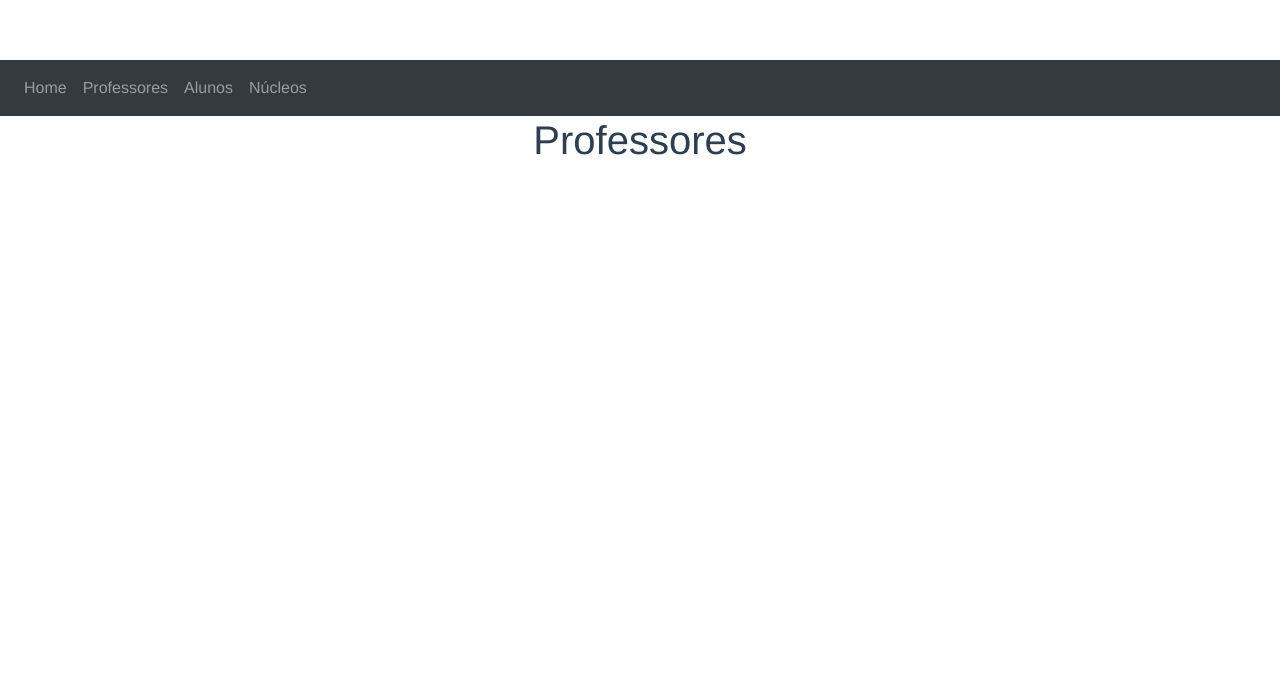
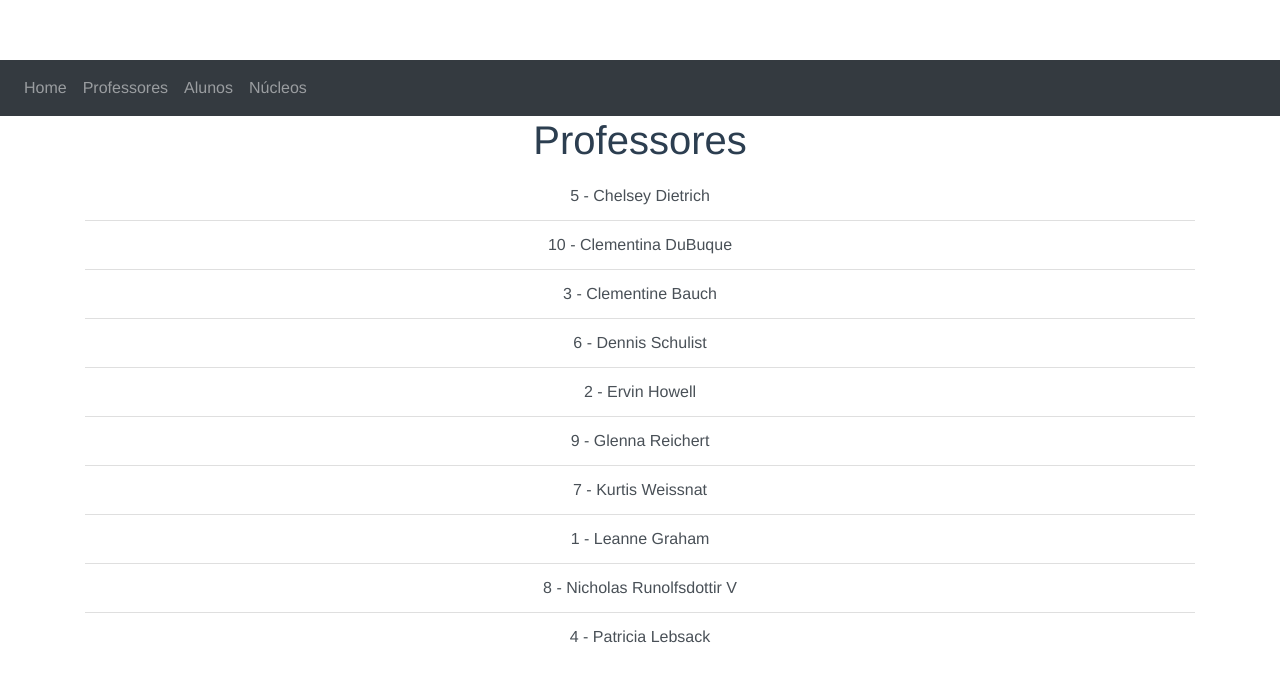
Before and after one commit to telestf/projeto-de-bloco, a Vue app: page /professores in a window 1280 px wide. Shown: the top 682 px of the page. Built offline with nearby package versions, Linux system fonts and the light colour scheme.

Commit message:
JSON profs

```diff
--- a/src/components/Alunos.vue
+++ b/src/components/Alunos.vue
@@ -2,7 +2,7 @@
   <div class="alunos">
     <h1>ALUNOS</h1>
     <b-list-group flush>
-      <b-list-group-item button v-for="aluno in alunosOrdenados" :key="aluno.id" to=alunosId>
+      <b-list-group-item button v-for="aluno in alunosOrdenados" :key="aluno.id">
         {{ aluno.id }} - {{ aluno.nome }}
       </b-list-group-item>
     </b-list-group>
@@ -16,15 +16,15 @@ export default {
     return {
       alunos: [
         {
-          id: 1,
+          "id": 1,
           nome: "Amanda"
         },
         {
-          id: 2,
+          "id": 2,
           nome: "Jéssica"
         },
         {
-          id: 3,
+          "id": 3,
           nome: "Beatriz"
         }
       ]
--- a/src/components/Header.vue
+++ b/src/components/Header.vue
@@ -3,7 +3,7 @@
 
     <b-navbar type="dark" variant="dark">
       <b-navbar-nav>
-        <b-nav-item to=home>Home</b-nav-item>
+        <b-nav-item to='/'>Home</b-nav-item>
         <b-nav-item to=professores>Professores</b-nav-item>
         <b-nav-item to=alunos>Alunos</b-nav-item>
         <b-nav-item to=nucleos>Núcleos</b-nav-item>
--- a/src/components/Professores.vue
+++ b/src/components/Professores.vue
@@ -1,13 +1,158 @@
 <template>
   <div class="professores">
     <h1>Professores</h1>
+    <b-list-group flush>
+      <b-list-group-item button v-for="professor in professoresOrdenados" :key="professor.id">
+        {{ professor.id }} - {{ professor.nome }}
+      </b-list-group-item>
+    </b-list-group>
   </div>
 </template>
 
 <script>
 export default {
   name: 'Professores',
-
+  data(){
+    return {
+      professores: [
+        {
+          "id": 1,
+          "nome": "Leanne Graham",
+          "email": "Sincere@april.biz",
+          "telefone": "2199999991",
+          "endereco": {
+            "rua": "Rua Star",
+            "numero": "123",
+            "complemento": "Apto 112",
+            "cep": "20220021"
+          }
+        },
+        {
+          "id": 2,
+          "nome": "Ervin Howell",
+          "email": "Shanna@melissa.tv",
+          "telefone": "2199999992",
+          "endereco": {
+            "rua": "Rua Bourne",
+            "numero": "213",
+            "complemento": "Apto 204",
+            "cep": "20220022"
+          }
+        },
+          {
+          "id": 3,
+          "nome": "Clementine Bauch",
+          "email": "Nathan@yesenia.net",
+          "telefone": "2199999993",
+          "endereco": {
+            "rua": "Rua Ice",
+            "numero": "312",
+            "complemento": "Apto 303",
+            "cep": "20220023"
+          }
+        },
+          {
+          "id": 4,
+          "nome": "Patricia Lebsack",
+          "email": "Julianne.OConner@kory.org",
+          "telefone": "2199999994",
+          "endereco": {
+            "rua": "Rua Lalaland",
+            "numero": "404",
+            "complemento": "Casa 4",
+            "cep": "20220024"
+          }
+        },
+          {
+          "id": 5,
+          "nome": "Chelsey Dietrich",
+          "email": "Lucio_Hettinger@annie.ca",
+          "telefone": "2199999995",
+          "endereco": {
+            "rua": "Rua Lalaland",
+            "numero": "501",
+            "complemento": "Sobrado 5",
+            "cep": "20220020"
+          }
+        },
+          {
+          "id": 6,
+          "nome": "Dennis Schulist",
+          "email": "Karley_Dach@jasper.info",
+          "telefone": "2199999996",
+          "endereco": {
+            "rua": "Rua Plate",
+            "numero": "605",
+            "complemento": "Subsolo 6",
+            "cep": "20220026"
+          }
+        },
+          {
+          "id": 7,
+          "nome": "Kurtis Weissnat",
+          "email": "Telly.Hoeger@billy.biz",
+          "telefone": "2199999997",
+          "endereco": {
+            "rua": "Rua Porche",
+            "numero": "702",
+            "complemento": "Apto 1",
+            "cep": "20220027"
+          }
+        },
+          {
+          "id": 8,
+          "nome": "Nicholas Runolfsdottir V",
+          "email": "Sherwood@rosamond.me",
+          "telefone": "2199999998",
+          "endereco": {
+            "rua": "Rua Ferrari",
+            "numero": "817",
+            "complemento": "Apto 802",
+            "cep": "20220028"
+          }
+        },
+          {
+          "id": 9,
+          "nome": "Glenna Reichert",
+          "email": "Chaim_McDermott@dana.io",
+          "telefone": "2199999999",
+          "endereco": {
+            "rua": "Rua Musk",
+            "numero": "911",
+            "complemento": "Apto 904",
+            "cep": "20220029"
+          }
+        },
+          {
+          "id": 10,
+          "nome": "Clementina DuBuque",
+          "email": "Rey.Padberg@karina.biz",
+          "telefone": "2199999910",
+          "endereco": {
+            "rua": "Rua Hub",
+            "numero": "1011",
+            "complemento": "Casa 10",
+            "cep": "20220030"
+          }
+        }
+      ]
+    }
+  },
+  computed: {
+    professoresOrdenados: function(){
+      let professoresOrd = this.professores
+      professoresOrd.sort(function (a, b) {
+        if (a.nome > b.nome) {
+          return 1;
+        }
+        if (a.nome < b.nome) {
+          return -1;
+        }
+        return 0;
+      });
+      return this.professores;
+    }
+  }
 }
 </script>
 
```
